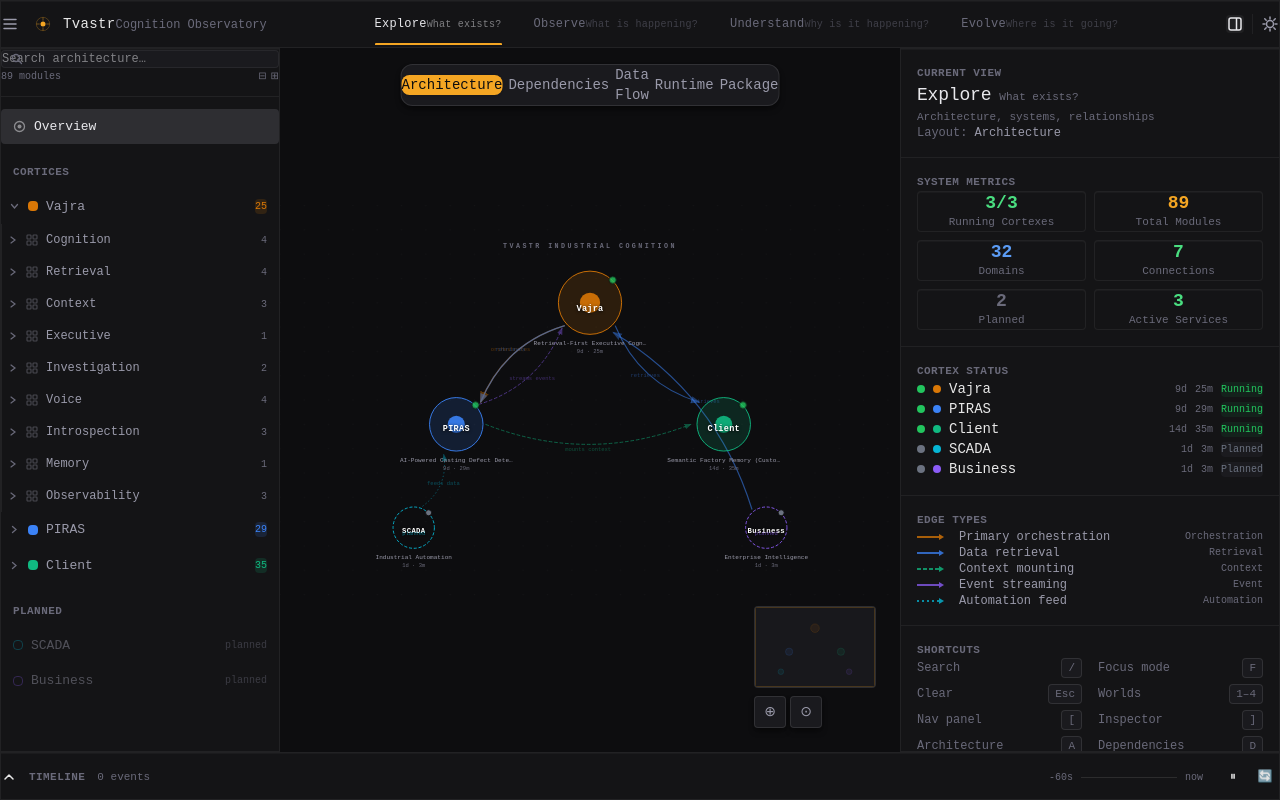
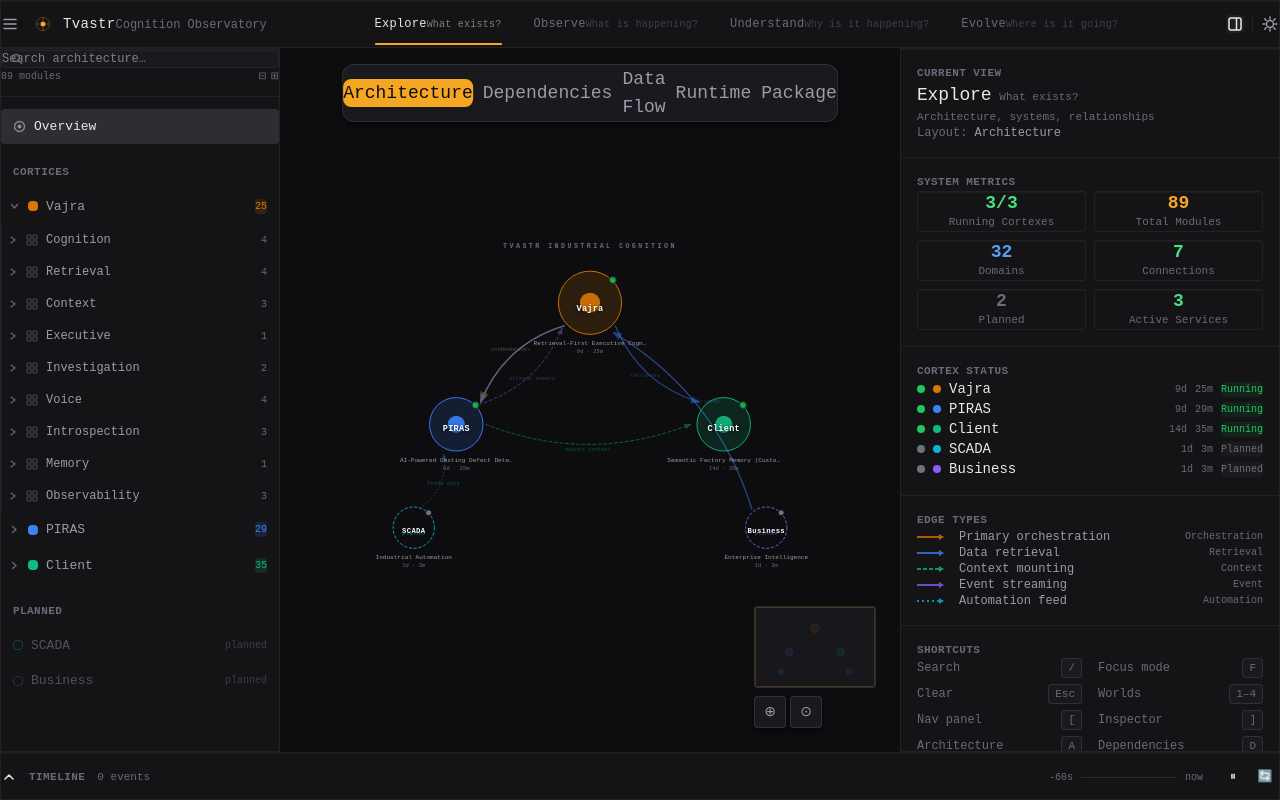
Before and after one commit to Achintharya/TvastrCognitionVisualizer, a React (Vite) app: page / in a window 1280 px wide. Built offline with nearby package versions, Linux system fonts and the light colour scheme.

Commit message:
fix: layout toolbar larger font (text-lg) and more padding/spacing

```diff
--- a/src/canvas/ArchitectureGraph.tsx
+++ b/src/canvas/ArchitectureGraph.tsx
@@ -587,13 +587,13 @@ function LayoutToolbar() {
   ]
 
   return (
-    <div className="absolute top-4 left-1/2 -translate-x-1/2 z-10 flex items-center gap-1.5 px-3 py-2 rounded-xl surface-elevated shadow-md">
+    <div className="absolute top-4 left-1/2 -translate-x-1/2 z-10 flex items-center gap-2.5 px-4 py-3 rounded-xl surface-elevated shadow-md">
       {modes.map(m => (
         <button
           key={m.id}
           onClick={() => setLayoutMode(m.id)}
           title={`${m.label} (${m.key})`}
-          className={`px-4 py-1.5 rounded-lg text-sm font-medium transition-all duration-150 ${
+          className={`px-5 py-2.5 rounded-lg text-lg font-medium transition-all duration-150 ${
             layoutMode === m.id
               ? 'bg-[var(--brand-accent)] text-[var(--brand-accent-fg)] shadow-sm'
               : 'text-secondary hover:text-primary hover:bg-[var(--bg-hover)]'
```
